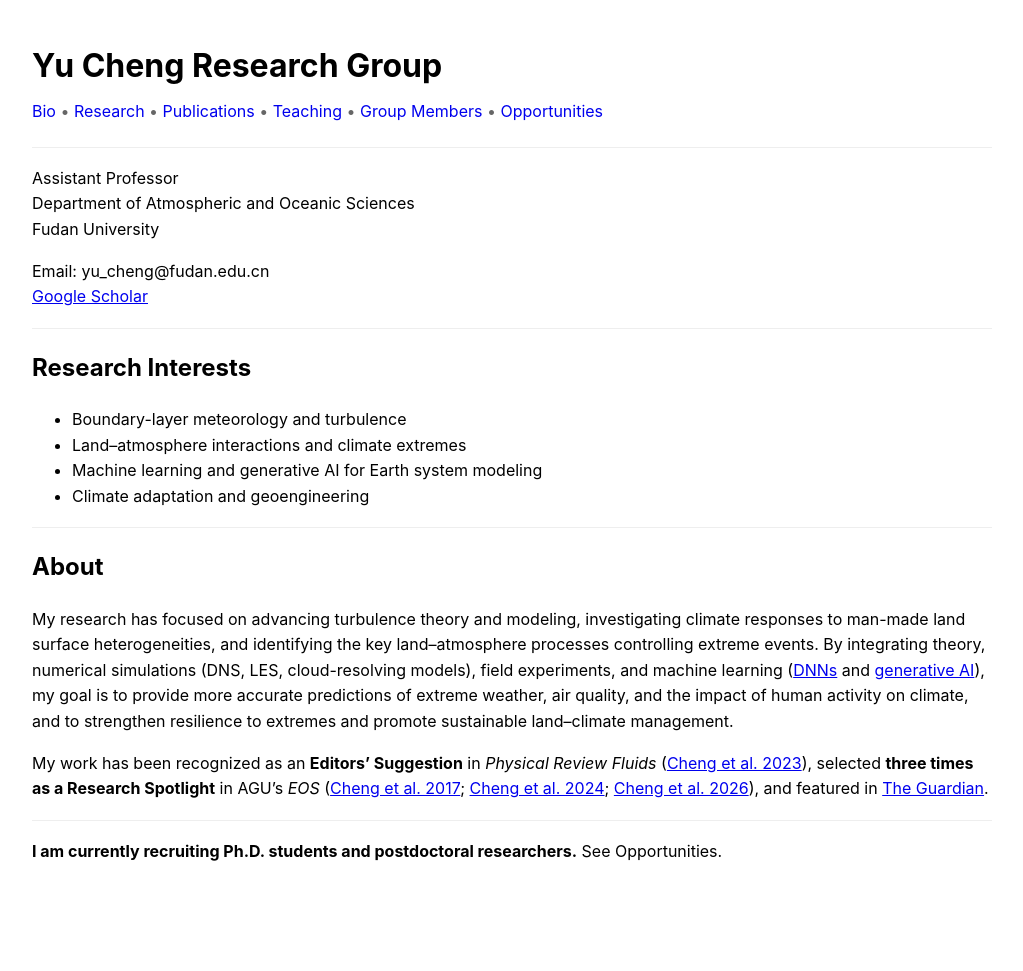
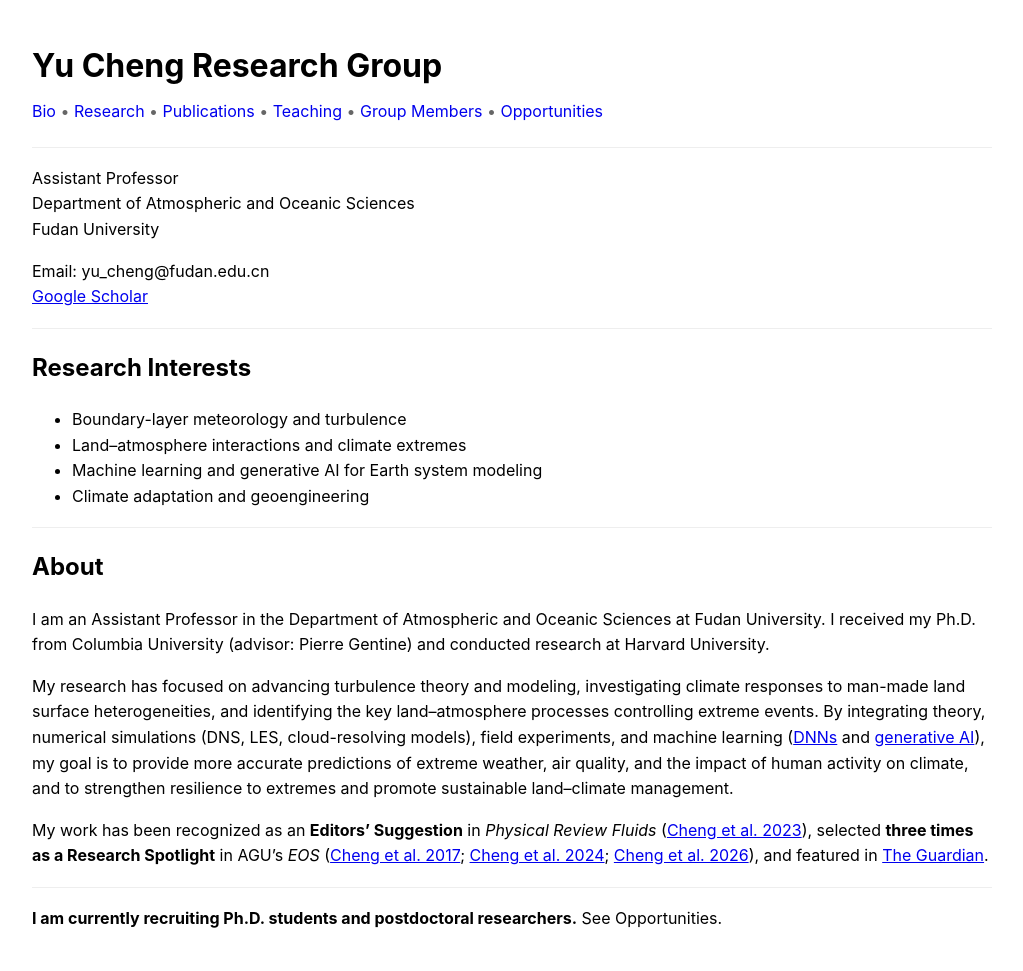
Before and after one commit to yc2965/yc2965.github.io, a Jekyll site: the page built from index.md, in a window 1280 px wide. Shown: the whole page, without its empty margins (128-1151 px from the left). Built offline with Jekyll 4.4.1, drawn with Linux system fonts in a browser that asks for light colours; our own code applies the rules of GitHub Pages for plain Markdown files; before the commit the page ends 904 px from its top, so only the background shows below that.

Commit message:
Update index.md

```diff
--- a/index.md
+++ b/index.md
@@ -16,6 +16,7 @@
 
 ---
 ## About
+I am an Assistant Professor in the Department of Atmospheric and Oceanic Sciences at Fudan University. I received my Ph.D. from Columbia University (advisor: Pierre Gentine) and conducted research at Harvard University.
 
 My research has focused on advancing turbulence theory and modeling, investigating climate responses to man-made land surface heterogeneities, and identifying the key land–atmosphere processes controlling extreme events. By integrating theory, numerical simulations (DNS, LES, cloud-resolving models), field experiments, and machine learning ([DNNs](https://doi.org/10.1029/2021MS002847) and [generative AI](
 https://doi.org/10.48550/arXiv.2510.00383)), my goal is to provide more accurate predictions of extreme weather, air quality, and the impact of human activity on climate, and to strengthen resilience to extremes and promote sustainable land–climate management.
```
